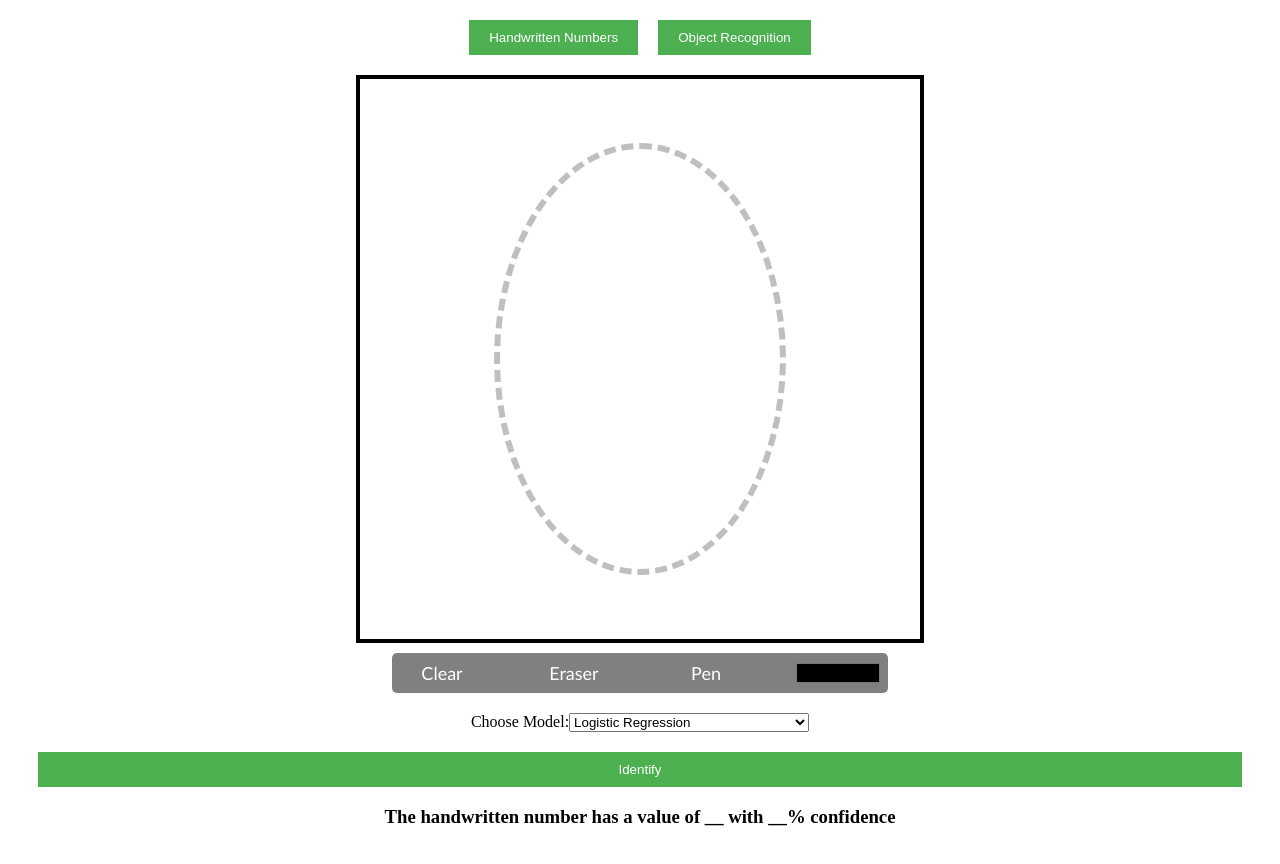
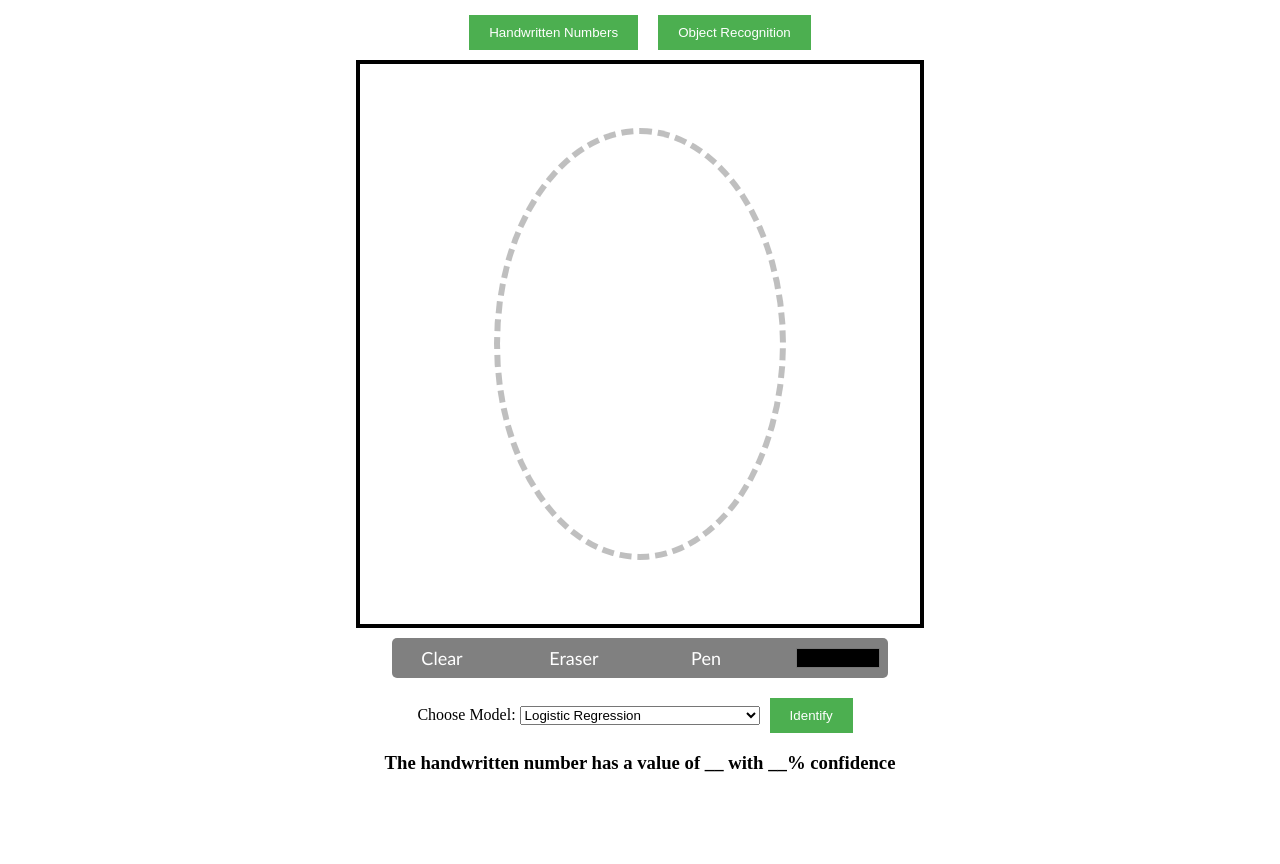
Before and after one commit to t1oluwani/SmartVision, a Vue app in the folder frontend/: page / in a window 1280 px wide. Both pictures are taken after a click on the button "Handwritten Numbers". After the commit the page ends 802 px from the top, so only its background shows below. Built offline with nearby package versions, Linux system fonts and the light colour scheme.

Commit message:
Clean up conjoined stylings

```diff
--- a/frontend/src/assets/styles/App.css
+++ b/frontend/src/assets/styles/App.css
@@ -1,7 +1,7 @@
 .tabs {
   display: flex;
   justify-content: center;
-  margin-top: 20px;
+  margin-top: 15px;
 }
 
 button {
--- a/frontend/src/assets/styles/HandwrittenNumbers.css
+++ b/frontend/src/assets/styles/HandwrittenNumbers.css
@@ -2,32 +2,14 @@
   display: flex;
   flex-direction: column;
   text-align: center;
-  margin: 20px;
-}
-
-.HN-Scope .canvas-box {
-  width: 400px;
-  height: 400px;
-  background-color: lightgray;
-  margin: 10px auto;
-  display: flex;
-  align-items: center;
-  justify-content: center;
-}
-
-.HN-Scope .canvas-placeholder {
-  width: 100%;
-  height: 100%;
-  background-color: white;
-  border: 2px dashed gray;
-  line-height: 400px;
-  text-align: center;
-}
-
-.HN-Scope .model-switch {
   margin: 10px;
 }
 
+.HN-Scope .choose-model {
+  margin: 5px;
+  margin-bottom: 0;
+}
+
 .HN-Scope button {
-  margin-top: 10px;
+  margin-top: 5px;
 }
--- a/frontend/src/components/HandwrittenNumbers.vue
+++ b/frontend/src/components/HandwrittenNumbers.vue
@@ -4,17 +4,19 @@
       <div class="tab-container">
         <DrawingCanvas />
 
-        <div class="model-switch">
-          <label for="model">Choose Model:</label>
+        <div class="choose-model">
+          <label for="model">Choose Model: </label>
           <select v-model="selectedModel" id="model">
             <option value="logistic-regression">Logistic Regression</option>
             <option value="fneural-network">FeedFoward Neural Network (FNN)</option>
             <option value="cneural-network">Convolutional Neural Network (CNN)</option>
           </select>
+
+          <button id="identifybtn" @click="identify">Identify</button>
+          <h3>The handwritten number has a value of __ with __% confidence</h3>
         </div>
 
-        <button id="identifybtn" @click="identify">Identify</button>
-        <h3>The handwritten number has a value of __ with __% confidence</h3>
+
 
       </div>
     </div>
--- a/frontend/src/components/subcomponents/DrawingCanvas.vue
+++ b/frontend/src/components/subcomponents/DrawingCanvas.vue
@@ -137,8 +137,7 @@ export default {
 }
 
 #image-guideline {
-  position: fixed;
-  /* Overlaps with canvas */
+  position: absolute; /* Overlaps with canvas */
   width: 280px;
   height: 420px;
   border-radius: 50%;
```
